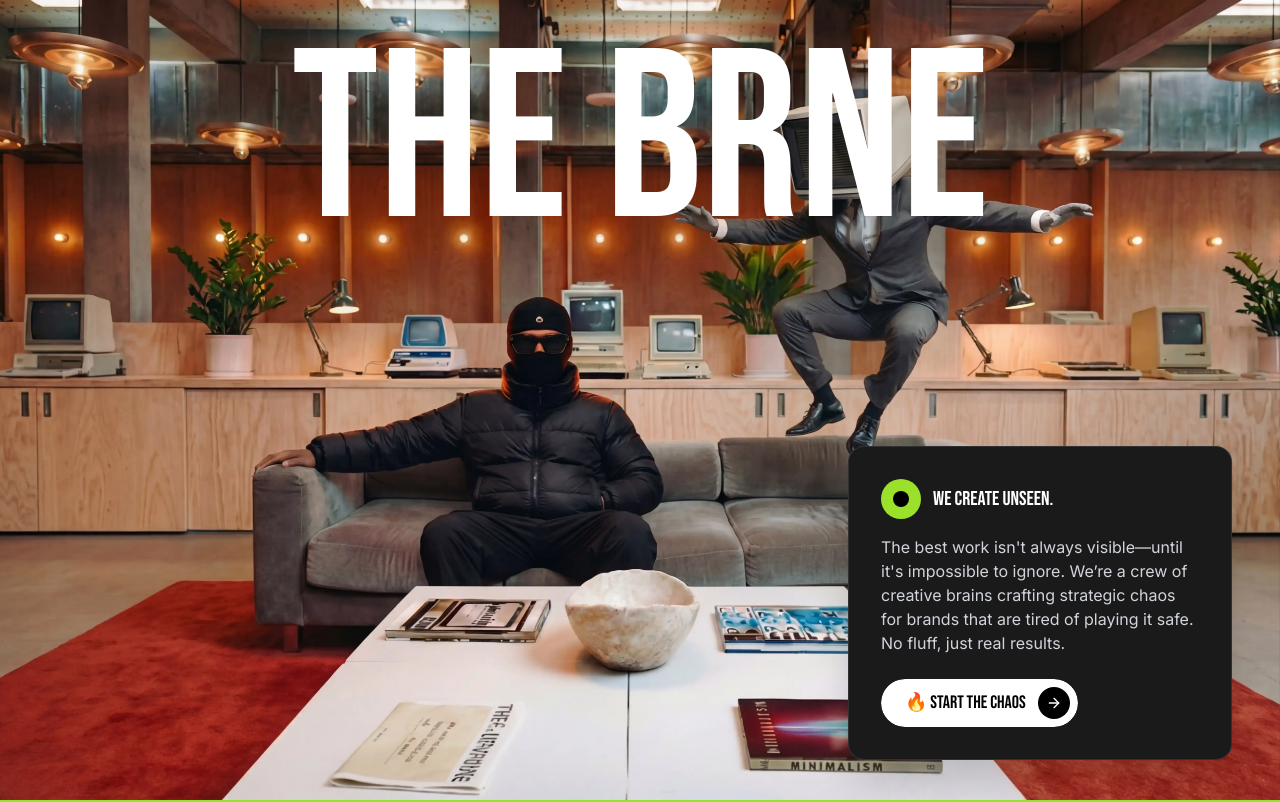
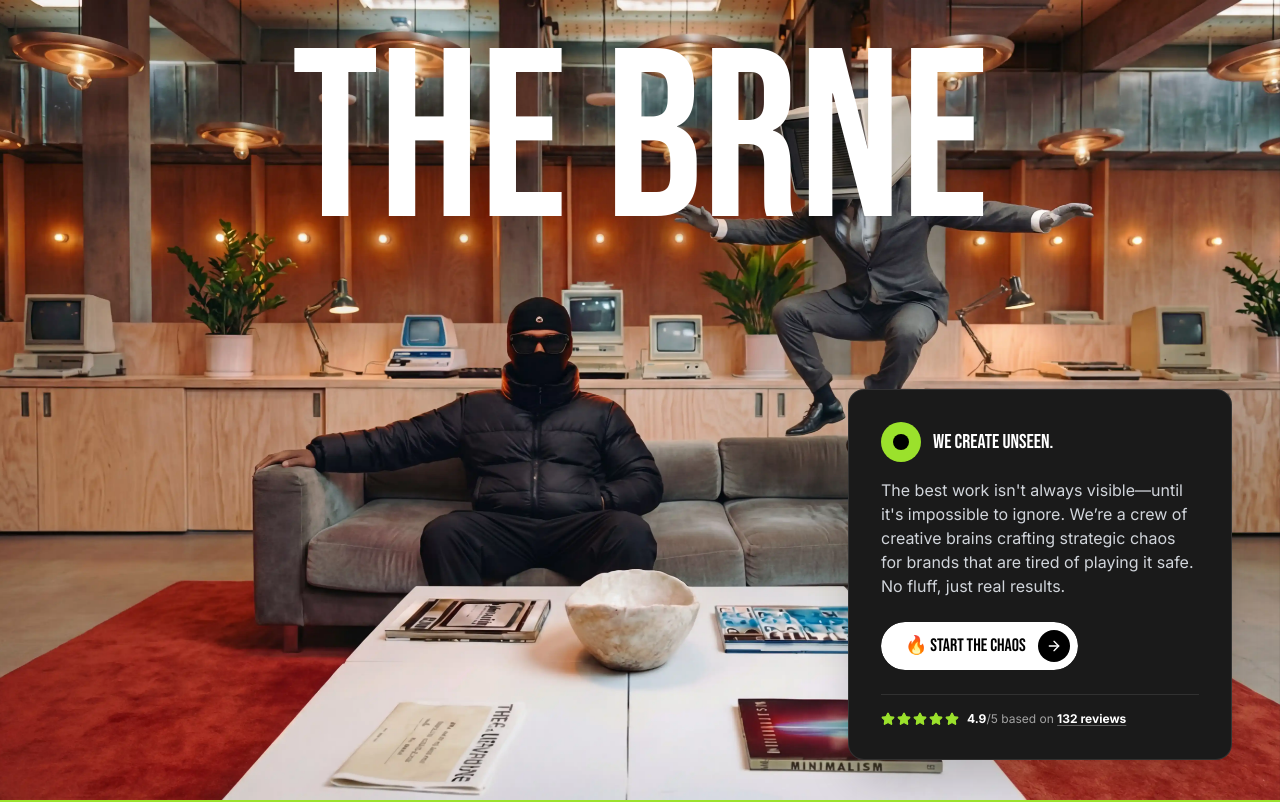
Before and after one commit to iqbalbinothman-ctrl/thebrne, a React (Vite) app: page / in a window 1280 px wide. Shown: the top 802 px of the page. Built offline with nearby package versions, Linux system fonts and the light colour scheme.

Commit message:
Add dummy review widget to Hero section

```diff
--- a/components/Hero.tsx
+++ b/components/Hero.tsx
@@ -1,6 +1,6 @@
 
 import React, { useState, useEffect } from 'react';
-import { ArrowRight } from 'lucide-react';
+import { ArrowRight, Star } from 'lucide-react';
 
 const Hero: React.FC = () => {
   const [scrollY, setScrollY] = useState(0);
@@ -49,12 +49,24 @@ const Hero: React.FC = () => {
           <p className="text-gray-300 mb-6 text-sm md:text-base leading-relaxed font-body">
             The best work isn't always visible—until it's impossible to ignore. We’re a crew of creative brains crafting strategic chaos for brands that are tired of playing it safe. No fluff, just real results.
           </p>
-          <button className="group flex items-center gap-3 bg-white text-black pl-6 pr-2 py-2 rounded-full font-heading text-lg uppercase tracking-wider transition-all btn-bubble-effect btn-bubble-green">
+          <button className="group flex items-center gap-3 bg-white text-black pl-6 pr-2 py-2 rounded-full font-heading text-lg uppercase tracking-wider transition-all btn-bubble-effect btn-bubble-green mb-6">
             <span>🔥 Start the Chaos</span>
             <div className="bg-black text-white p-2 rounded-full group-hover:bg-[#9BE12C] group-hover:text-black transition-colors">
               <ArrowRight size={16} />
             </div>
           </button>
+
+          {/* Dummy Review Widget */}
+          <div className="flex items-center gap-2 pt-4 border-t border-white/10">
+            <div className="flex items-center gap-0.5">
+              {[...Array(5)].map((_, i) => (
+                <Star key={i} size={14} className="fill-[#9BE12C] text-[#9BE12C]" />
+              ))}
+            </div>
+            <p className="text-white/60 text-xs font-body">
+              <span className="text-white font-bold">4.9</span>/5 based on <span className="text-white font-bold underline decoration-white/30 underline-offset-2">132 reviews</span>
+            </p>
+          </div>
         </div>
       </div>
     </section>
```
